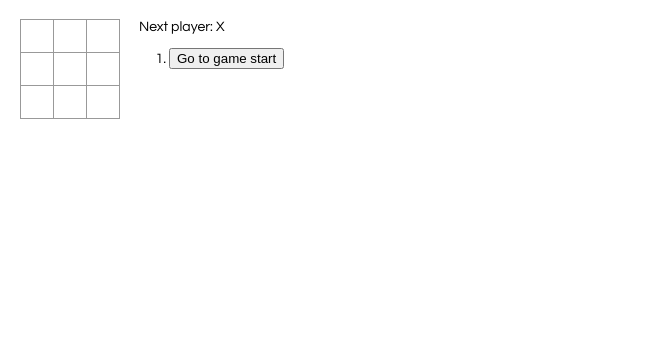
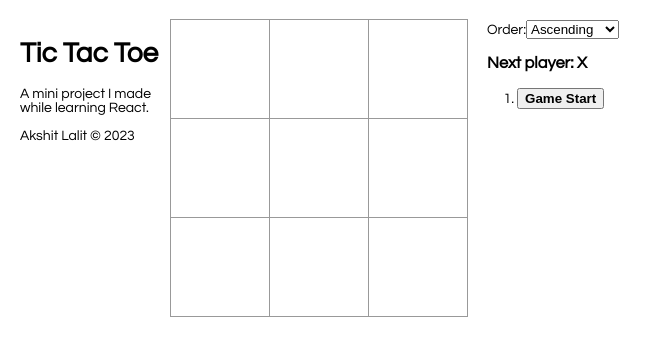
Before and after one commit to Akshit1903/TicTacToe, a React app: page / in a window 1280 px wide. Shown: the whole page, without its empty margins (0-662 px from the left). Built offline with nearby package versions, Linux system fonts and the light colour scheme.

Commit message:
add new features

```diff
--- a/package.json
+++ b/package.json
@@ -1,17 +1,21 @@
 {
   "name": "my-app",
   "version": "0.1.0",
+  "homepage": "https://akshit1903.github.io/TicTacToe",
   "private": true,
   "dependencies": {
     "@testing-library/jest-dom": "^5.16.5",
     "@testing-library/react": "^13.4.0",
     "@testing-library/user-event": "^13.5.0",
+    "gh-pages": "^5.0.0",
     "react": "^18.2.0",
     "react-dom": "^18.2.0",
     "react-scripts": "5.0.1",
     "web-vitals": "^2.1.4"
   },
   "scripts": {
+    "predeploy":"npm run build",
+    "deploy":"gh-pages -d build",
     "start": "react-scripts start",
     "build": "react-scripts build",
     "test": "react-scripts test",
--- a/src/index.css
+++ b/src/index.css
@@ -18,19 +18,26 @@ ul {
   margin-bottom: 10px;
 }
 
+.unseleted-move {
+  border: transparent;
+}
+
 .square {
   background: #fff;
   border: 1px solid #999;
   float: left;
-  font-size: 24px;
+  font-size: 60px;
   font-weight: bold;
-  line-height: 34px;
-  height: 34px;
+  line-height: 100 px;
+  height: 100px;
   margin-right: -1px;
   margin-top: -1px;
   padding: 0;
   text-align: center;
-  width: 34px;
+  width: 100px;
+}
+.win-square {
+  border-width: 4px;
 }
 
 .square:focus {
@@ -49,3 +56,7 @@ ul {
 .game-info {
   margin-left: 20px;
 }
+
+.db {
+  display: block;
+}
--- a/src/index.js
+++ b/src/index.js
@@ -4,7 +4,10 @@ import "./index.css";
 
 function Square(props) {
   return (
-    <button className="square" onClick={props.onClick}>
+    <button
+      className={`square ${props.isBold && " win-square"}`}
+      onClick={props.onClick}
+    >
       {props.value}
     </button>
   );
@@ -34,7 +37,7 @@ function calculateWinner(squares) {
   for (let i = 0; i < lines.length; i++) {
     const [a, b, c] = lines[i];
     if (squares[a] && squares[a] === squares[b] && squares[a] === squares[c]) {
-      return squares[a];
+      return { winner: squares[a], winningSquares: lines[i] };
     }
   }
   return null;
@@ -42,32 +45,44 @@ function calculateWinner(squares) {
 
 class Board extends React.Component {
   renderSquare(i) {
+    let isBold = false;
+    this.props.winningSquares.forEach((winningSquare) => {
+      if (winningSquare === i) {
+        isBold = true;
+      }
+    });
     return (
       <Square
         value={this.props.squares[i]}
         onClick={() => this.props.onClick(i)}
+        isBold={isBold}
       />
     );
   }
 
   render() {
+    let res = [];
+    for (let i = 0; i < 3; i++) {
+      res.push([]);
+      for (let j = 3 * i; j < 3 * i + 3; j++) {
+        res[i].push(j);
+      }
+    }
     return (
       <div>
-        <div className="board-row">
-          {this.renderSquare(0)}
-          {this.renderSquare(1)}
-          {this.renderSquare(2)}
-        </div>
-        <div className="board-row">
-          {this.renderSquare(3)}
-          {this.renderSquare(4)}
-          {this.renderSquare(5)}
-        </div>
-        <div className="board-row">
-          {this.renderSquare(6)}
-          {this.renderSquare(7)}
-          {this.renderSquare(8)}
-        </div>
+        {res.map((item, count) => {
+          return (
+            <div key={count} className="board-row">
+              {item.map((squareNumber) => {
+                return (
+                  <span key={squareNumber}>
+                    {this.renderSquare(squareNumber)}
+                  </span>
+                );
+              })}
+            </div>
+          );
+        })}
       </div>
     );
   }
@@ -77,9 +92,10 @@ class Game extends React.Component {
   constructor(props) {
     super(props);
     this.state = {
-      history: [{ squares: Array(9).fill(null) }],
+      history: [{ squares: Array(9).fill(null), message: "Game Start" }],
       xIsNext: true,
       stepNumber: 0,
+      isDescending: false,
     };
   }
   handleClick(i) {
@@ -91,7 +107,18 @@ class Game extends React.Component {
     }
     squares[i] = this.state.xIsNext ? "X" : "O";
     this.setState({
-      history: [...history, { squares: squares }],
+      history: [
+        ...history,
+        {
+          squares: squares,
+          message:
+            squares[i] +
+            " checked row " +
+            Math.trunc(i / 3 + 1) +
+            ", column " +
+            Math.trunc((i % 3) + 1),
+        },
+      ],
       xIsNext: !this.state.xIsNext,
       stepNumber: history.length,
     });
@@ -102,32 +129,82 @@ class Game extends React.Component {
       stepNumber: step,
     });
   }
+  handleMovesSorting(event) {
+    if (event.target.value === "ascending") {
+      this.setState({ isDescending: false });
+    } else {
+      this.setState({ isDescending: true });
+    }
+  }
+
   render() {
     const history = this.state.history;
     const current = history[this.state.stepNumber];
-    const winner = calculateWinner(current.squares);
+    const winnerData = calculateWinner(current.squares);
     let status = "Next player: " + (this.state.xIsNext ? "X" : "O");
-    if (winner) {
-      status = "Winner: " + winner;
+    let winningSquares = [-1, -1, -1];
+    if (winnerData) {
+      winningSquares = winnerData.winningSquares;
+      status = "Winner: " + winnerData.winner;
+    } else if (history.length === 10) {
+      status = "Match Draw";
     }
+
     const moves = history.map((step, move) => {
-      const desc = move ? "Go to step #" + move : "Go to game start";
+      if (move === this.state.stepNumber) {
+        return (
+          <li key={move}>
+            <button onClick={() => this.jumpTo(move)}>
+              <strong>{step.message}</strong>
+            </button>
+          </li>
+        );
+      }
       return (
         <li key={move}>
-          <button onClick={() => this.jumpTo(move)}>{desc}</button>
+          <button className="unseleted-move" onClick={() => this.jumpTo(move)}>
+            {step.message}
+          </button>
         </li>
       );
     });
+    if (this.state.isDescending) {
+      moves.reverse();
+    }
+    // Render's Return
     return (
       <div className="game">
-        <div className="game-board">
+        <div className="db">
+          <h1>Tic Tac Toe &nbsp;</h1>
+          <p>
+            A mini project I made
+            <br /> while learning React.&nbsp;&nbsp;
+          </p>
+          <p>Akshit Lalit &#169; {new Date().getFullYear()}</p>
+        </div>
+
+        <br />
+        <div className="game-board ">
           <Board
             squares={current.squares}
             onClick={(i) => this.handleClick(i)}
+            winningSquares={winningSquares}
           />
         </div>
-        <div className="game-info">
-          <div>{status}</div>
+        <div className="game-info db">
+          <div>
+            <label>Order:</label>
+            <select
+              defaultValue={this.state.movesSorting}
+              onChange={(event) => this.handleMovesSorting(event)}
+            >
+              <option value="ascending">Ascending</option>
+              <option value="descending">Descending</option>
+            </select>
+          </div>
+          <div>
+            <h3>{status}</h3>
+          </div>
           <ol>{moves}</ol>
         </div>
       </div>
```
Also changed, not shown: 1 other file.
